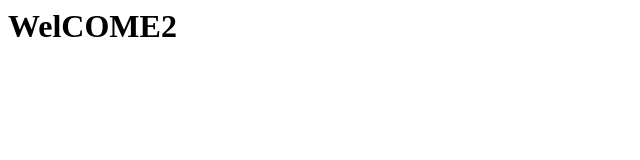
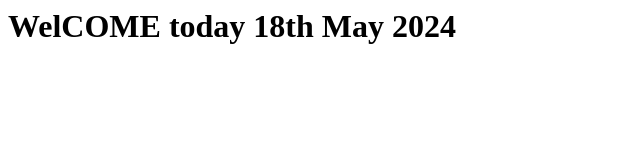
Before and after one commit to adhivenkatesh/Branch2, a plain HTML site: page Index.html in a window 1280 px wide. Shown: the whole page, without its empty margins (0-640 px from the left). Drawn offline with Linux system fonts and the light colour scheme.

Commit message:
Index.html file 18th May update

```diff
--- a/Index.html
+++ b/Index.html
@@ -1 +1 @@
-<h1> WelCOME2</h1>
+<h1> WelCOME today 18th May 2024</h1>
```
